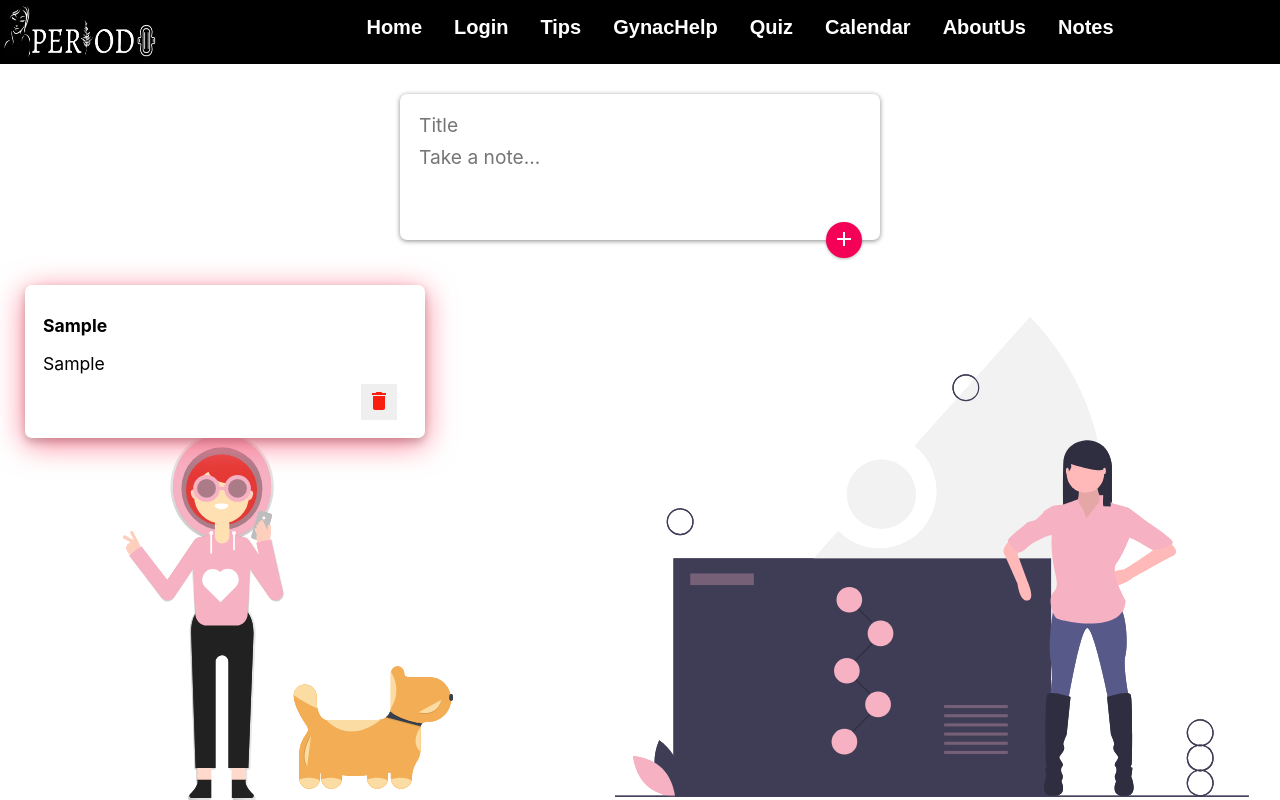
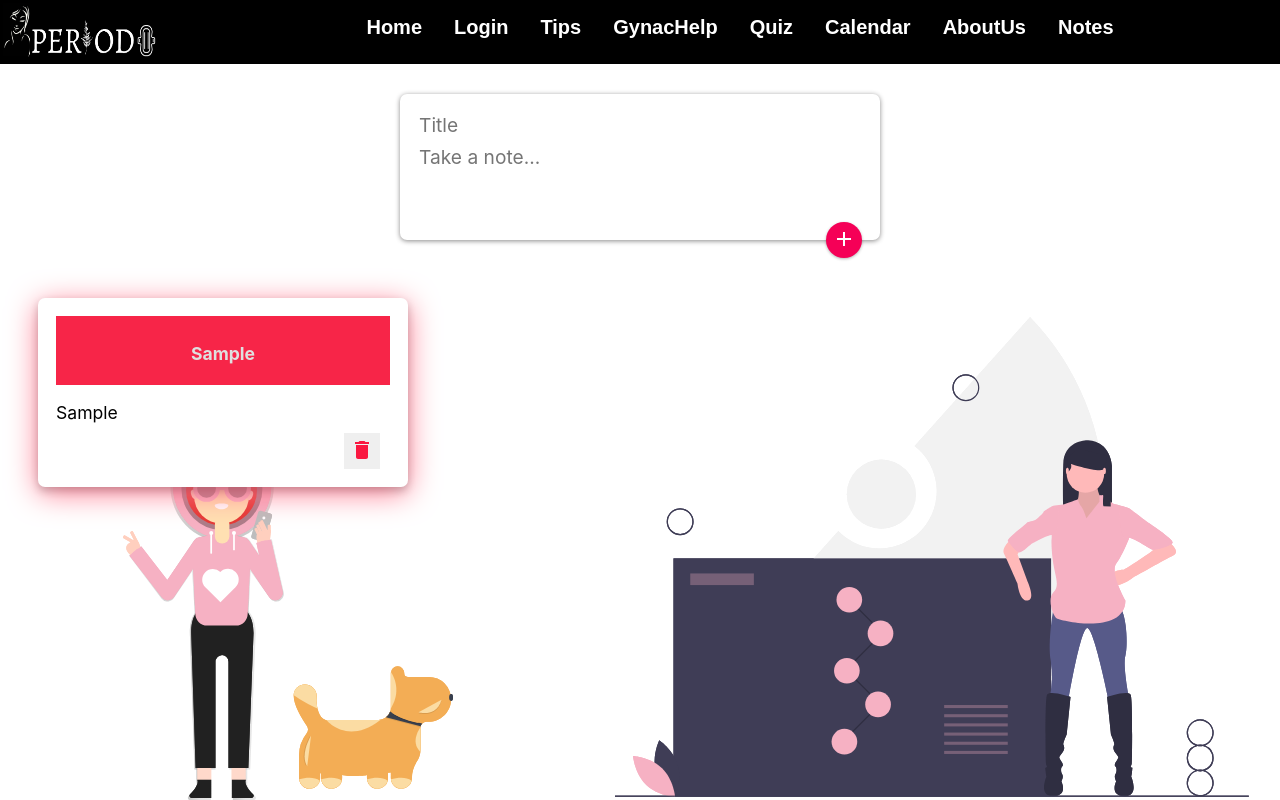
Before and after one commit to Feminine-Divine/periodo, a Next.js app in the folder periodo/: page /notes in a window 1280 px wide. Both pictures are taken after typing "Sample", "Sample" into the empty fields and a click on the button 844 px from the left and 240 px from the top of the page. Built offline with nearby package versions, Linux system fonts and the light colour scheme; no server answers.

Commit message:
changed UI of card, reduced size of card as per requirements!

```diff
--- a/periodo/components/notes/Notes.module.css
+++ b/periodo/components/notes/Notes.module.css
@@ -8,10 +8,9 @@
   border-radius: 7px;
   box-shadow: 0 2px 5px #ccc;
   padding: 18px;
-  min-height: 100px;
   width: 85%;
-  max-width: 400px;
-  margin: 25px;
+  max-width: 370px;
+  margin: 38px;
   float: left;
   box-shadow: 0 4px 8px 0 rgba(0, 0, 0, 0.2), 0 6px 30px 0 rgb(253, 120, 142);
 }
@@ -27,7 +26,7 @@
   position: relative;
   float: right;
   margin-right: 10px;
-  color: #fa1e0e;
+  color: #fa1841;
   border: none;
   width: 36px;
   height: 36px;
@@ -71,3 +70,10 @@
   cursor: pointer;
   outline: none;
 }
+
+.h1 {
+  color: rgb(223, 223, 223);
+  padding: 15px 0;
+  background: rgb(247, 37, 72);
+  text-align: center;
+}
--- a/periodo/components/notes/ShowNotes.js
+++ b/periodo/components/notes/ShowNotes.js
@@ -8,8 +8,11 @@ function ShowNote(props) {
   }
 
   return (
+
     <div className={styles.note}>
-      <h1 className={styles.notetitle}>{props.title}</h1>
+        <div className={styles.h1}>
+            <h1 className={styles.notetitle}>{props.title}</h1>
+        </div>
       <p className={styles.notebody}>{props.content}</p>
       <button className={styles.delbtn} onClick={handleClick}>
         <DeleteIcon />
```
